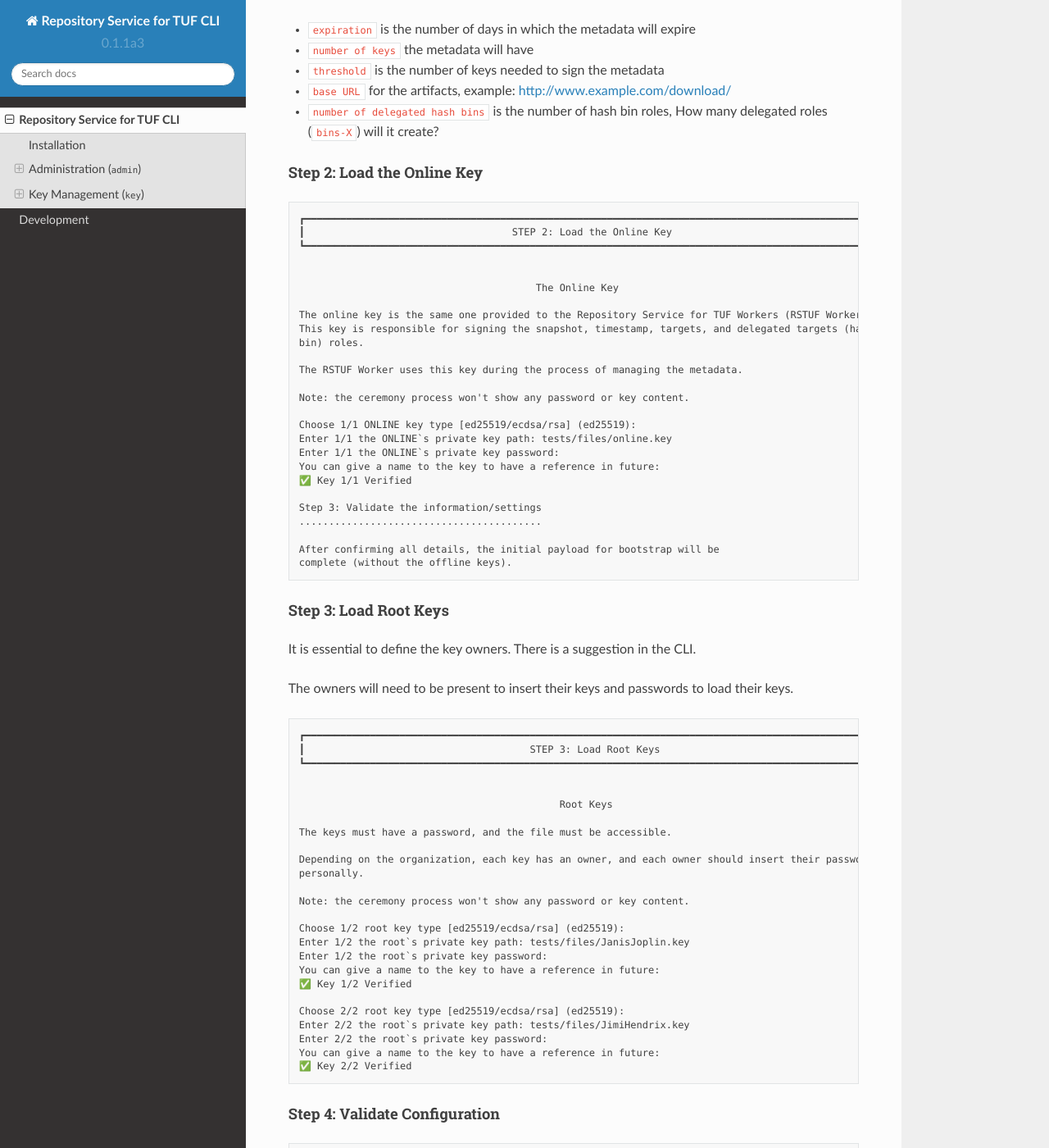
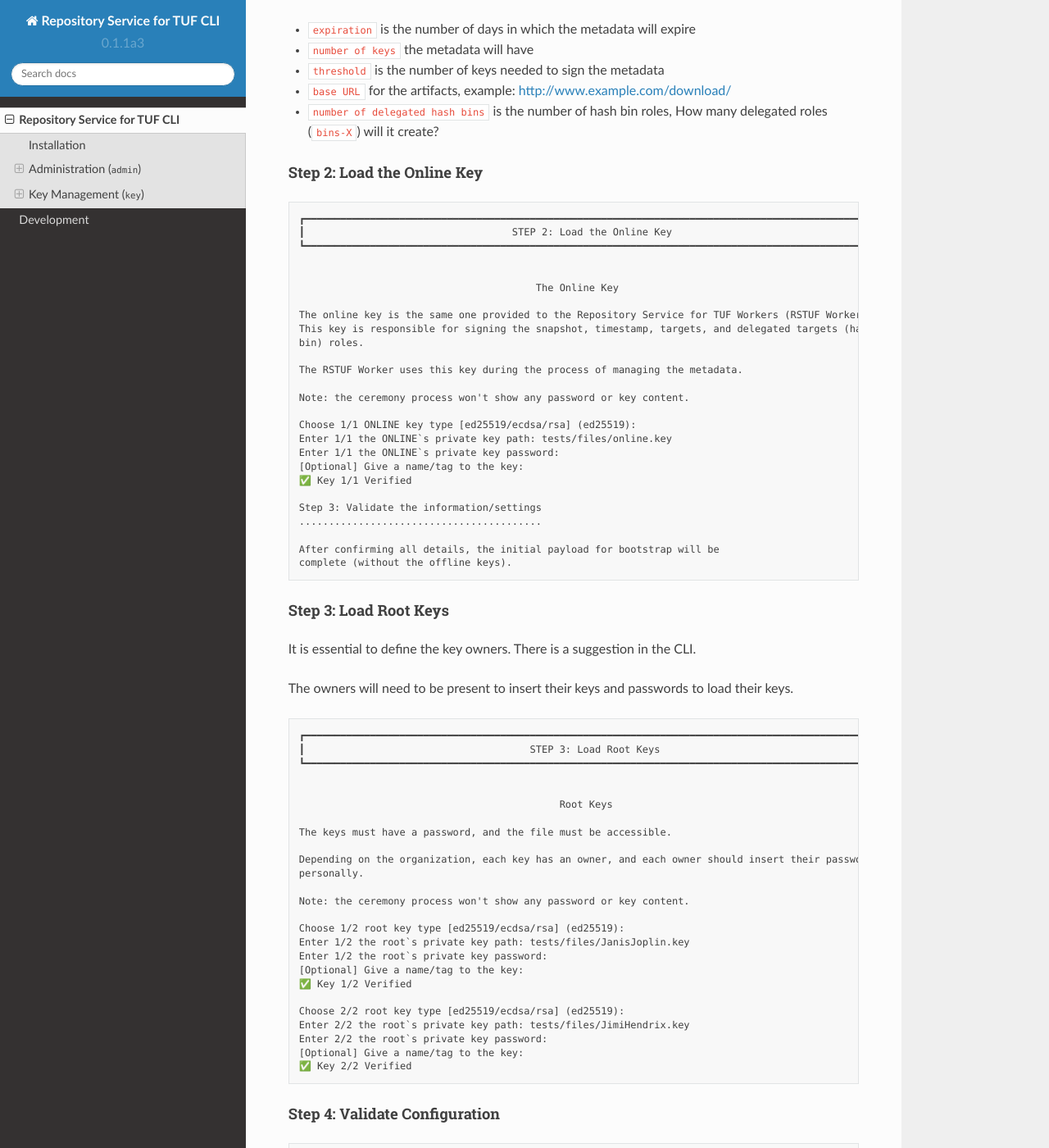
Before and after one commit to repository-service-tuf/repository-service-tuf-cli, a Sphinx documentation site: the page built from docs/source/guide/index.rst, in a window 1280 px wide and 1400 px high, scrolled down 3387 px. Shown: the whole window at 82% size. Built offline with Sphinx 7.4.7 and the Read the Docs theme 2.0.0, drawn with Linux system fonts in a browser that asks for light colours.

Commit message:
Addressing feedback
Signed-off-by: Martin Vrachev <mvrachev@vmware.com>

```diff
--- a/docs/source/guide/index.rst
+++ b/docs/source/guide/index.rst
@@ -222,7 +222,7 @@ Step 2: Load the Online Key
     Choose 1/1 ONLINE key type [ed25519/ecdsa/rsa] (ed25519):
     Enter 1/1 the ONLINE`s private key path: tests/files/online.key
     Enter 1/1 the ONLINE`s private key password:
-    You can give a name to the key to have a reference in future:
+    [Optional] Give a name/tag to the key:
     ✅ Key 1/1 Verified
 
     Step 3: Validate the information/settings
@@ -259,13 +259,13 @@ to load their keys.
     Choose 1/2 root key type [ed25519/ecdsa/rsa] (ed25519):
     Enter 1/2 the root`s private key path: tests/files/JanisJoplin.key
     Enter 1/2 the root`s private key password:
-    You can give a name to the key to have a reference in future:
+    [Optional] Give a name/tag to the key:
     ✅ Key 1/2 Verified
 
     Choose 2/2 root key type [ed25519/ecdsa/rsa] (ed25519):
     Enter 2/2 the root`s private key path: tests/files/JimiHendrix.key
     Enter 2/2 the root`s private key password:
-    You can give a name to the key to have a reference in future:
+    [Optional] Give a name/tag to the key:
     ✅ Key 2/2 Verified
 
 Step 4: Validate Configuration
```
Also changed, not shown: 3 other files.
